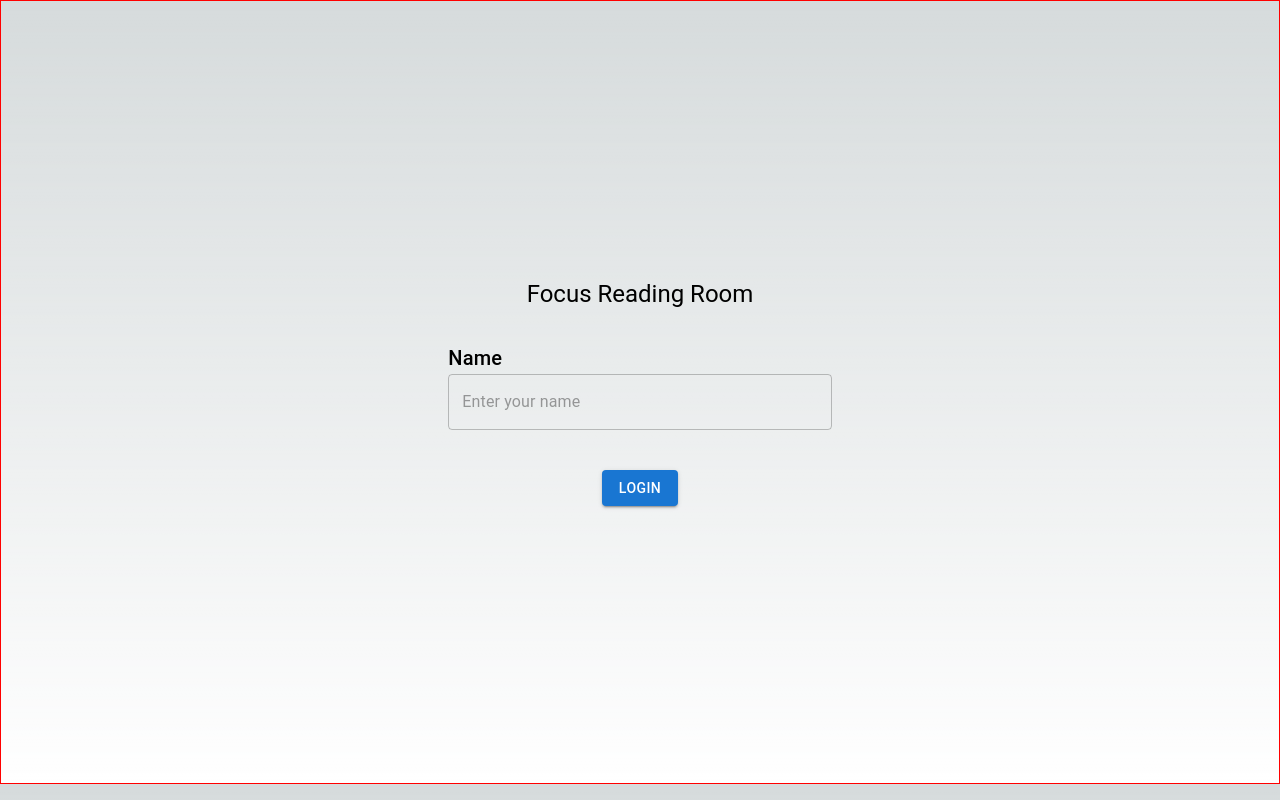
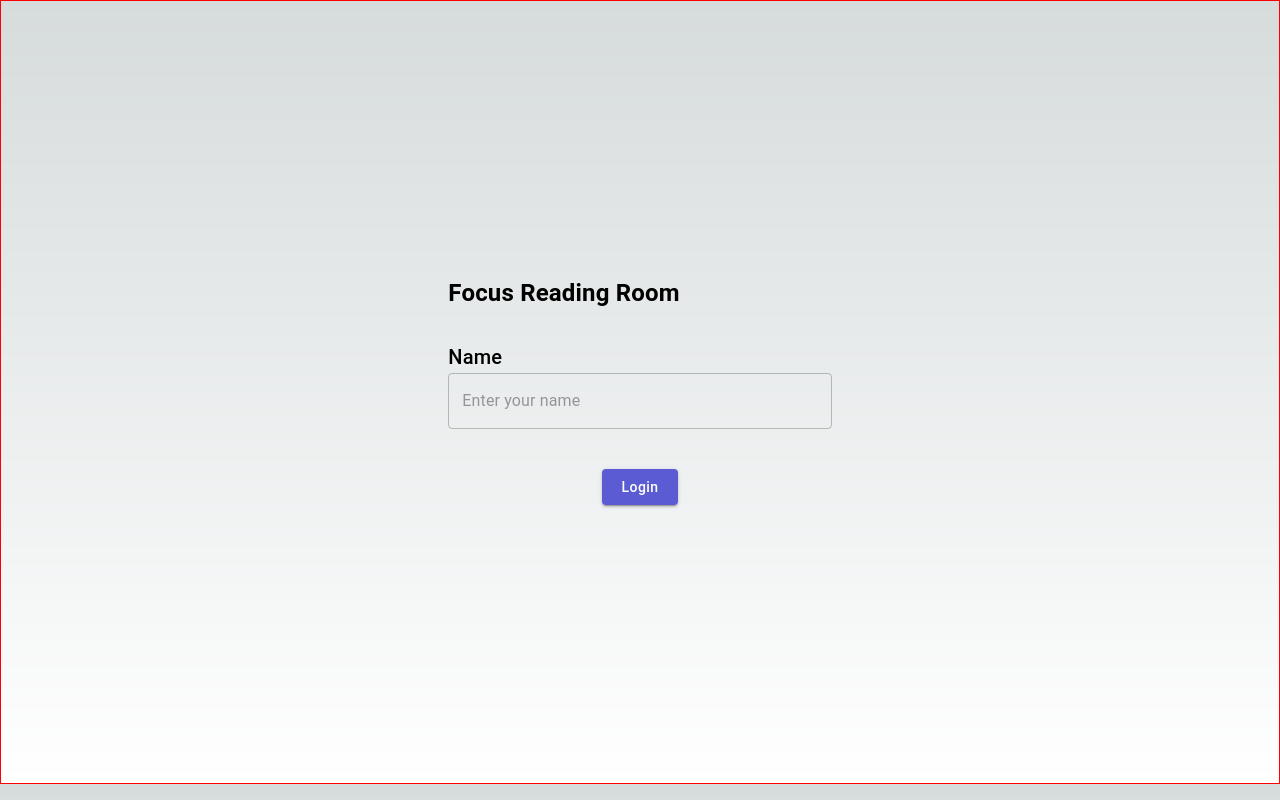
Before and after one commit to mayurigurav1997/library-booking, a Next.js app: page / in a window 1280 px wide. Built offline with nearby package versions, Linux system fonts and the light colour scheme.

Commit message:
Payment completed

```diff
--- a/src/pages/Login/login.jsx
+++ b/src/pages/Login/login.jsx
@@ -5,6 +5,7 @@ import { Box, Button, CircularProgress, OutlinedInput, Snackbar, TextField, Typo
 import { useRouter } from "next/router";
 import { useDispatch, useSelector } from 'react-redux'
 import { setSubmit, setUser } from '../feature/user/userSlice';
+import { styled } from '@mui/system';
 
 const Login = () => {
     const router = useRouter();
@@ -15,10 +16,17 @@ const Login = () => {
     const [name, setName] = useState('');
     const [error, setError] = useState('');
     const [loading, setLoading] = useState(false);
-
+    const CustomButton = styled(Button)({
+        color: 'white',
+        backgroundColor: '#5b5bd3'
+    });
+    const Typography4 = styled(Typography)`
+    font-size: 24px;
+    font-weight: bold;
+    color:"#202124ed"
+  `;
     const handleNameChange = (event) => {
         setName(event.target.value);
-        // Clear error when user starts typing
         setError('');
     };
     const handleLogin = () => {
@@ -51,7 +59,7 @@ const Login = () => {
                 <CircularProgress />
             </Box> : <></>}
             <Box sx={{ display: "flex", flexDirection: "column", width: "30%" }} border="0px solid blue">
-                <Typography variant="h5" sx={{ textAlign: "center", mb: 4 }}>Focus Reading Room</Typography>
+                <Typography4 variant="h4" sx={{ textAlign: "center", mb: 4 }}>Focus Reading Room</Typography4>
                 <Typography variant="h6" sx={{ textAlign: "left" }}>Name</Typography>
 
                 <Box sx={{ mb: 5 }}>
@@ -65,9 +73,11 @@ const Login = () => {
                     />
                     {error && <Typography variant="h6" color="red">Please Enter the Name</Typography>}
                 </Box>
-                <Box sx={{ display: "flex", justifyContent: "center" }}>
-                    <Button variant="contained" sx={{ width: "20%" }}
-                        onClick={handleLogin}>Login</Button>
+                <Box sx={{ display: "flex", justifyContent: "center", }}>
+                    <CustomButton variant="contained" sx={{ width: "20%", textTransform: "capitalize" }}
+                        onClick={handleLogin} >
+                        Login
+                    </CustomButton>
                 </Box>
             </Box>
         </Box>
--- a/src/pages/feature/user/userSlice.js
+++ b/src/pages/feature/user/userSlice.js
@@ -43,6 +43,7 @@ const authState = {
     user: "",
     selectedDate: "",
     selectedSlot: "4:00AM - 6:00AM",
+    paymentData: []
 };
 
 export const userSlice = createSlice({
@@ -65,11 +66,15 @@ export const userSlice = createSlice({
             ...state,
             selectedSlot: payload,
         }),
+        setPaymentData: (state, { payload }) => ({
+            ...state,
+            paymentData: payload,
+        })
     },
 });
 
 
-export const { setSubmit, setUser, setSelectedDate, setSlot } = userSlice.actions;
+export const { setSubmit, setUser, setSelectedDate, setSlot, setPaymentData } = userSlice.actions;
 
 export const userReducer = userSlice.reducer;
 // const user = [
```
Also changed, not shown: src/pages/Pay/pay.jsx (+26 -12 lines), src/pages/Tables/tables.jsx (+18 -7 lines).
